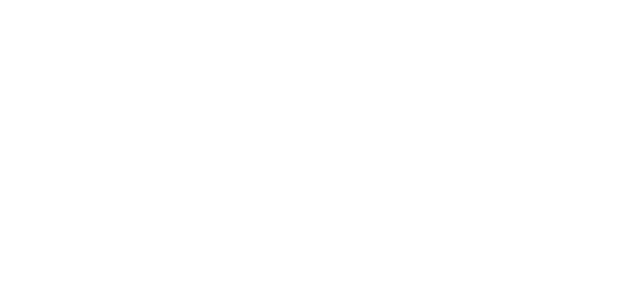
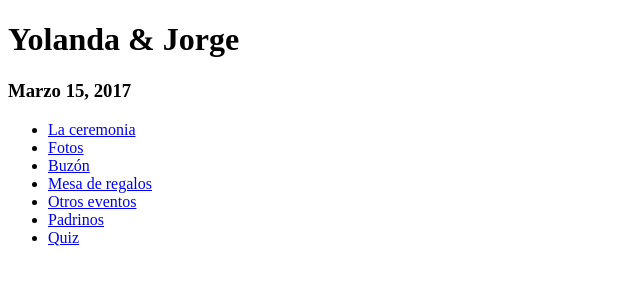
Before and after one commit to jorgeriv/wedding, a website: page client/index.html in a window 1280 px wide. Shown: the whole page, without its empty margins (0-640 px from the left). Drawn offline with Linux system fonts and the light colour scheme.

Commit message:
added header

```diff
--- a/client/index.html
+++ b/client/index.html
@@ -5,6 +5,25 @@
   <title>wedding</title>
 </head>
 <body>
+    <header>
+        <h1>Yolanda &amp; Jorge </h1>
+        <h3> Marzo 15, 2017 </h3>
+
+    <nav>
+        <ul>
+            <li><a href="#">La ceremonia</a></li>
+            <li><a href="#">Fotos</a></li>
+            <li><a href="#">Buzón</a></li>
+            <li><a href="#">Mesa de regalos</a></li>
+            <li><a href="#">Otros eventos</a></li>
+            <li><a href="#">Padrinos</a></li>
+            <li><a href="#">Quiz</a></li>
+        </ul>
+
+    </nav>
+
+    </header>
+
 
 </body>
 </html>
```
